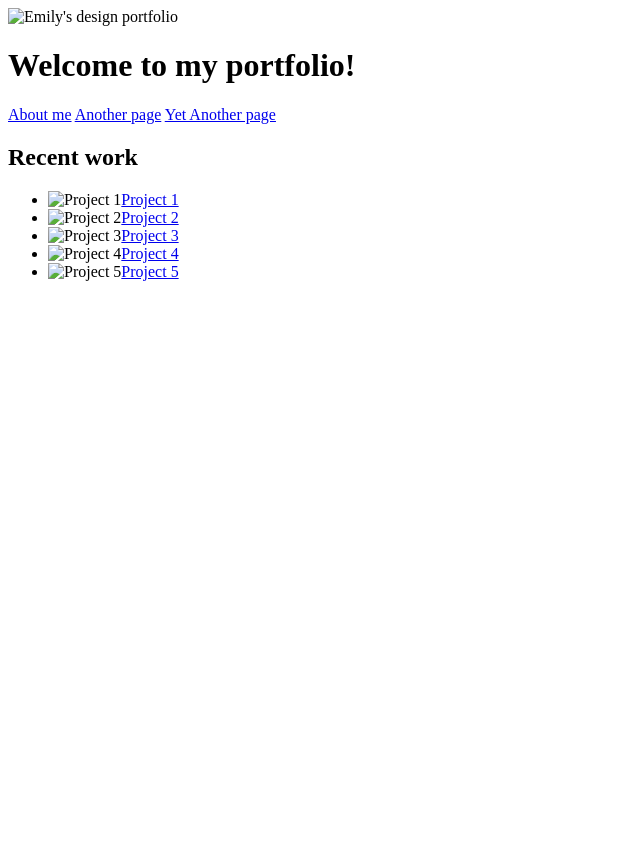
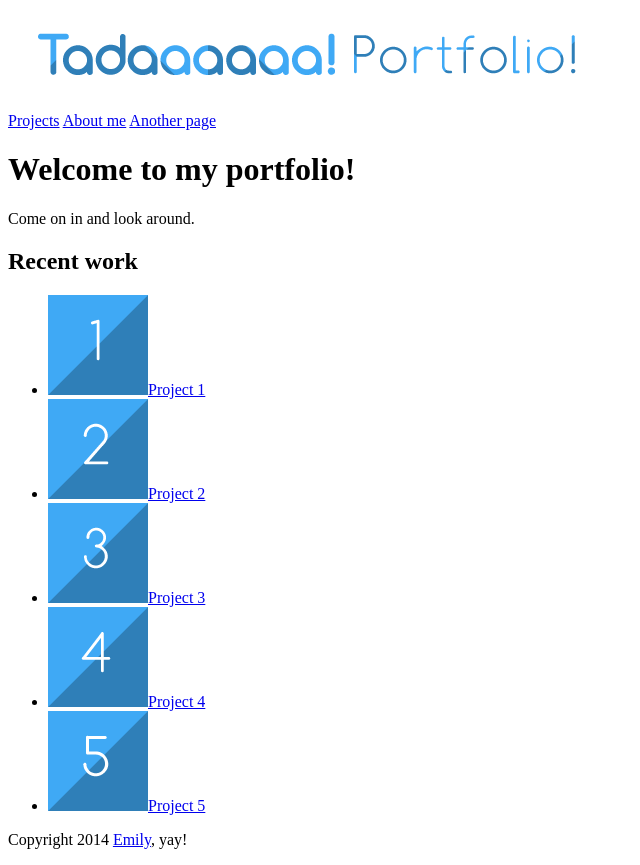
Before and after one commit to emilyspv/portfolio, a plain HTML site: page projects.html in a window 1280 px wide. Shown: the whole page, without its empty margins (0-640 px from the left). Before the commit the page ends 800 px from the top, so only its background shows below. Drawn offline with Linux system fonts and the light colour scheme.

Commit message:
Added about-me page, linked pages

```diff
--- a/projects.html
+++ b/projects.html
@@ -7,31 +7,32 @@
 
 <body>
   <header>
-  <!-- image, site name, navigation -->
-    <img src="../images/" alt="Emily's design portfolio">
+    <!-- image, page title, navigation -->
+    <img src="images/portfolio-header.png" alt="Emily's design portfolio">
+    <nav>
+      <a href="projects.html">Projects</a>
+      <a href="about-me.html">About me</a>
+      <a href="#">Another page</a>
+    </nav>
     <h1>Welcome to my portfolio!</h1>
-    <nav>
-      <a href="#">About me</a>
-      <a href="#">Another page</a>
-      <a href="#">Yet Another page</a>
-    </nav>
+    <p>Come on in and look around.</p>
   </header>
 
   <article>
-  <!-- list of projects, with names and thumbnails -->
+    <!-- list of projects, with names and thumbnails -->
     <h2>Recent work</h2>
     <ul>
-      <li><img src="" alt="Project 1"><a href="#">Project 1</a></li>
-      <li><img src="" alt="Project 2"><a href="#">Project 2</a></li>
-      <li><img src="" alt="Project 3"><a href="#">Project 3</a></li>
-      <li><img src="" alt="Project 4"><a href="#">Project 4</a></li>
-      <li><img src="" alt="Project 5"><a href="#">Project 5</a></li>
-
+      <li><img src="images/project-1-thumb.png" alt="Project 1"><a href="#">Project 1</a></li>
+      <li><img src="images/project-2-thumb.png" alt="Project 2"><a href="#">Project 2</a></li>
+      <li><img src="images/project-3-thumb.png" alt="Project 3"><a href="#">Project 3</a></li>
+      <li><img src="images/project-4-thumb.png" alt="Project 4"><a href="#">Project 4</a></li>
+      <li><img src="images/project-5-thumb.png" alt="Project 5"><a href="#">Project 5</a></li>
     </ul>
   </article>
 
   <footer>
-  <!-- copyright message, contact info -->
+    <!-- copyright message, contact info -->
+    <p>Copyright 2014 <a href="mailto:whatthewhat@what.com">Emily</a>, yay!</p>
   </footer>
 </body>
 
```
Also changed, not shown: about-me.html (added, +34 -0 lines), images/smiley-dog.jpg (added).
